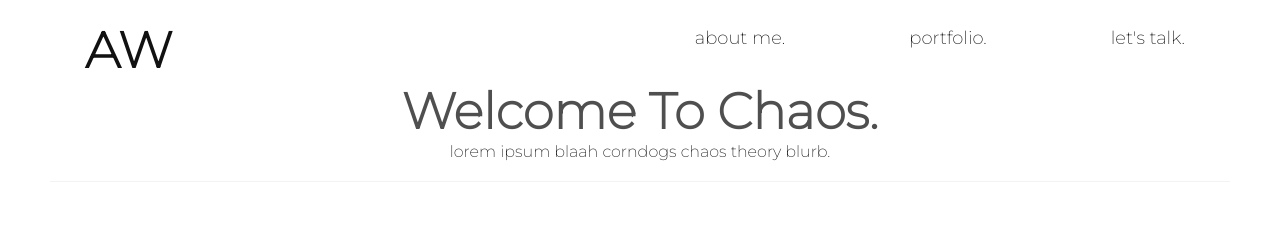
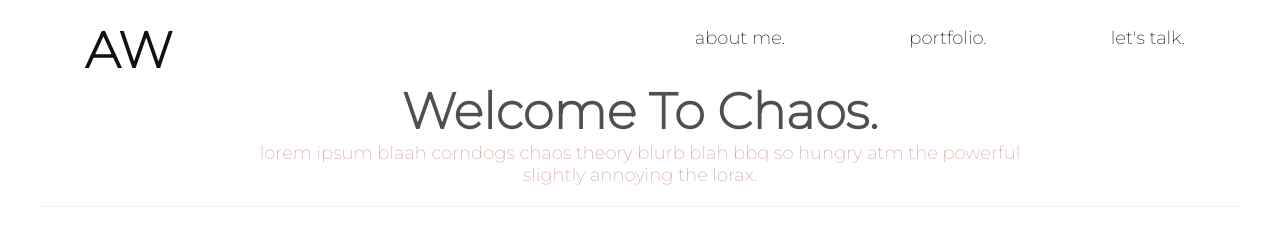
Before and after one commit to Aishels/potential-enigma, a plain HTML site: page index.html in a window 1280 px wide. Shown: the top 234 px of the page. Drawn offline with Linux system fonts and the light colour scheme.

Commit message:
css for header complete

```diff
--- a/assets/css/style.css
+++ b/assets/css/style.css
@@ -66,20 +66,25 @@ header nav ul li a:hover {
     text-shadow: 5px var(--alpha);
 }
 
+/* END NAV */
+
+
+/* HERO START */
+
 .hero {
-text-align: center;
+    text-align: center;
 }
 
 .hero-welcome h2 {
-font-size: 50px;
-font-weight: bold;
-color: var(--beta);
+    font-size: 50px;
+    font-weight: bold;
+    color: var(--beta);
 }
 
 .section-title {
     color: var(--alpha);
     margin-bottom: 35px;
-    padding: 0 400px 20px 400px;
+    padding: 0 100px 20px 100px;
     display: inline-block;
     border-bottom: 1px solid;
 }
@@ -88,4 +93,19 @@ color: var(--beta);
     border-color: var(--kappa);
 }
 
+.hero p {
+    color: var(--zeta);
+    margin: 0 auto;
+    width: 80%;
+    font-size: 18px;
+    font-weight: lighter;
+}
+
+/* END HERO AND HEADER */
+
+
+/* ABOUT ME START */
+
+
+
 /* third section - portfolio */
--- a/index.html
+++ b/index.html
@@ -39,9 +39,11 @@
         <section class="hero">
             <div class="hero-welcome">
                 <h2>Welcome To Chaos.</h2>
-                <p class="section-title primary-border">
-                    lorem ipsum blaah corndogs chaos theory blurb.
-                </p>
+                <h3 class="section-title primary-border">
+                    <p>
+                    lorem ipsum blaah corndogs chaos theory blurb blah bbq so hungry atm the powerful slightly annoying the lorax.
+                    </p>
+                </h3>
             </div>
         </section>
         </header>
```
